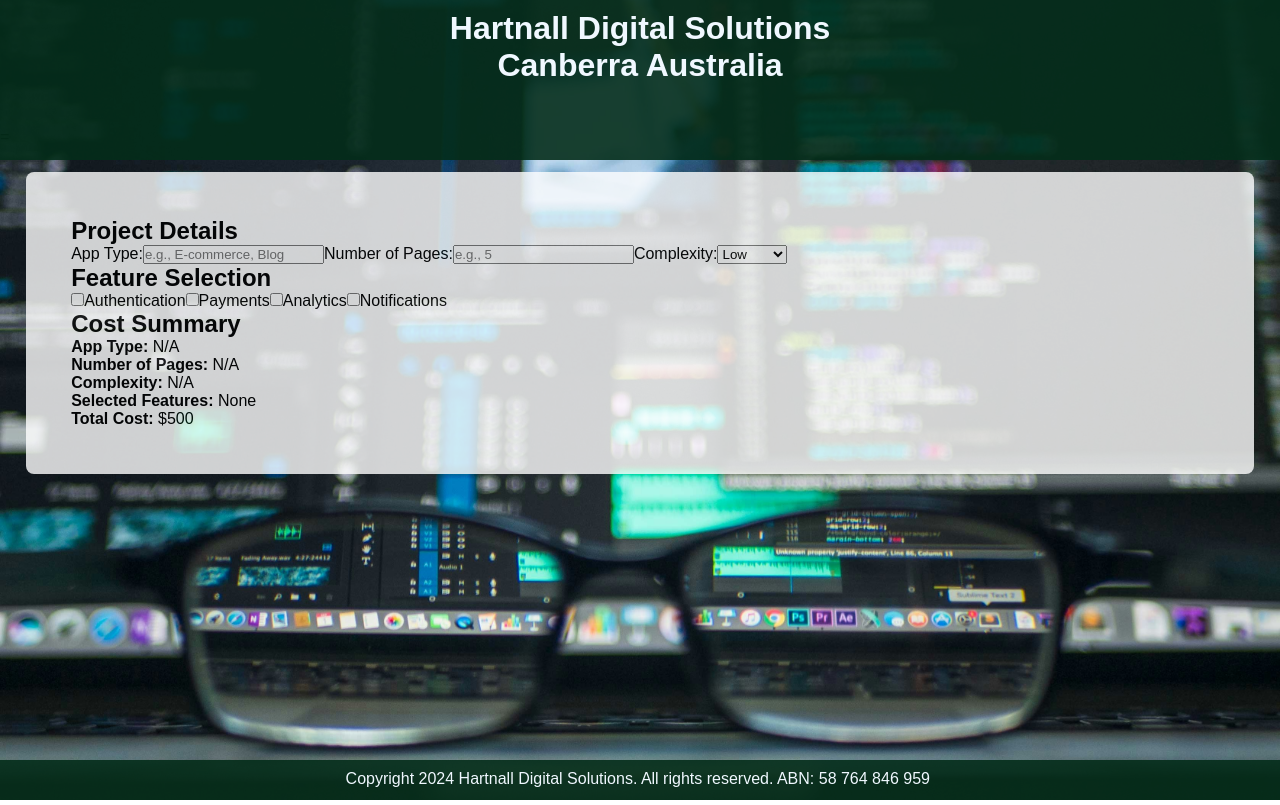
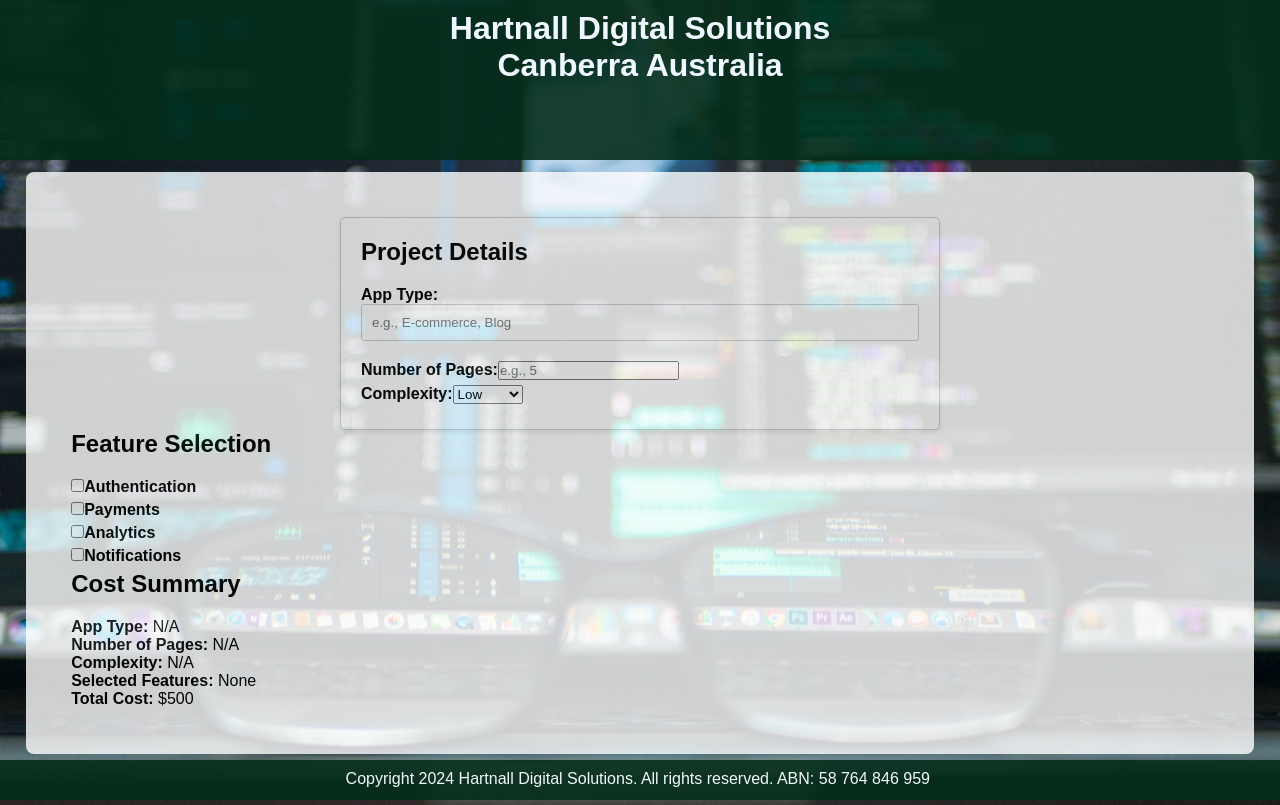
Before and after one commit to emmahartnall/react_nov_23, a React (Create React App) app: page / in a window 1280 px wide. Built offline with nearby package versions, Linux system fonts and the light colour scheme.

Commit message:
changed css

```diff
--- a/src/css/quoteClasses.css
+++ b/src/css/quoteClasses.css
@@ -28,6 +28,45 @@
     text-align: center;
 }
 
+.navbar {
+    max-width: 1200px;
+    margin: 0 auto;
+}
+
+.nav-list {
+    list-style: none;
+    display: flex;
+    justify-content: center;
+    padding: 0;
+    margin: 0;
+}
+
+
+.nav-item {
+    margin: 0 15px;
+}
+
+.nav-item a {
+    color: white;
+    text-decoration: none;
+    font-size: 18px;
+    padding: 10px 15px;
+    display: block;
+    border-radius: 5px;
+    transition: background-color 0.3s ease;
+}
+
+/* Hover effect */
+.nav-item a:hover {
+    background-color: #555;
+}
+
+/* Active tab styling */
+.nav-item a.active {
+    background-color: #3eb081;
+}
+
+
 .transparent-section{
     margin:2%;
     padding: 2%;
--- a/src/css/standardElements.css
+++ b/src/css/standardElements.css
@@ -12,7 +12,15 @@ body {
     background-image: url('../images/Background.jpg');
     background-size: cover;
     background-position: center;
+}
 
+button {
+    background-color: #4CAF50; /* Green */
+    color: white;
+    padding: 10px 20px;
+    border: none;
+    border-radius: 3px;
+    cursor: pointer;
 }
 
 footer {
@@ -28,6 +36,21 @@ footer {
     color: aliceblue;
 }
 
+form {
+  display: flex;
+  flex-direction: column;
+  max-width: 600px;
+  margin: 0 auto;
+  padding: 20px;
+  border: 1px solid #ccc;
+  border-radius: 5px;
+  box-shadow: 0 2px 5px rgba(0, 0, 0, 0.1);
+}
+
+h2 {
+    margin-bottom: 20px;
+}
+
 header {
     background-color: rgba(4, 45, 26, 0.899);
     padding: 10px;
@@ -40,9 +63,29 @@ header {
     color: aliceblue;
 }
 
+input[type="text"],
+  textarea {
+    width: 100%;
+    padding: 10px;
+    margin-bottom: 15px;
+    border: 1px solid #ccc;
+    border-radius: 3px;
+    box-sizing: border-box;
+}
+
+label {
+    margin-bottom: 5px;
+    display: block;
+    font-weight: bold;
+}
+
 main {
     flex: 1; /* Fill the space between header and footer */
     margin-top: 10%; /* Adjust based on header height */
     margin-bottom: 2%; /* Adjust based on footer height */
     overflow-y: auto; /* Enable vertical scrolling */
 }
+
+textarea {
+    height: 100px;
+}
```
